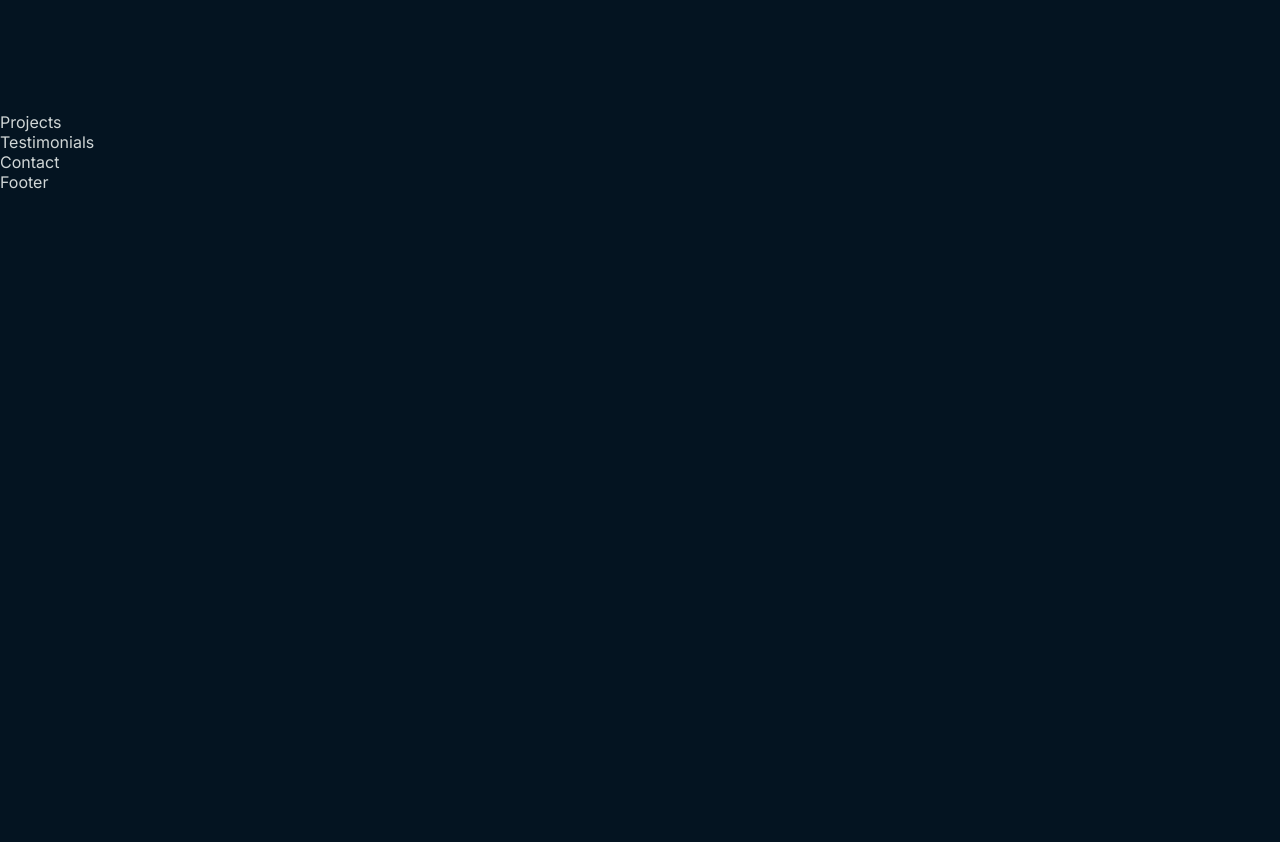
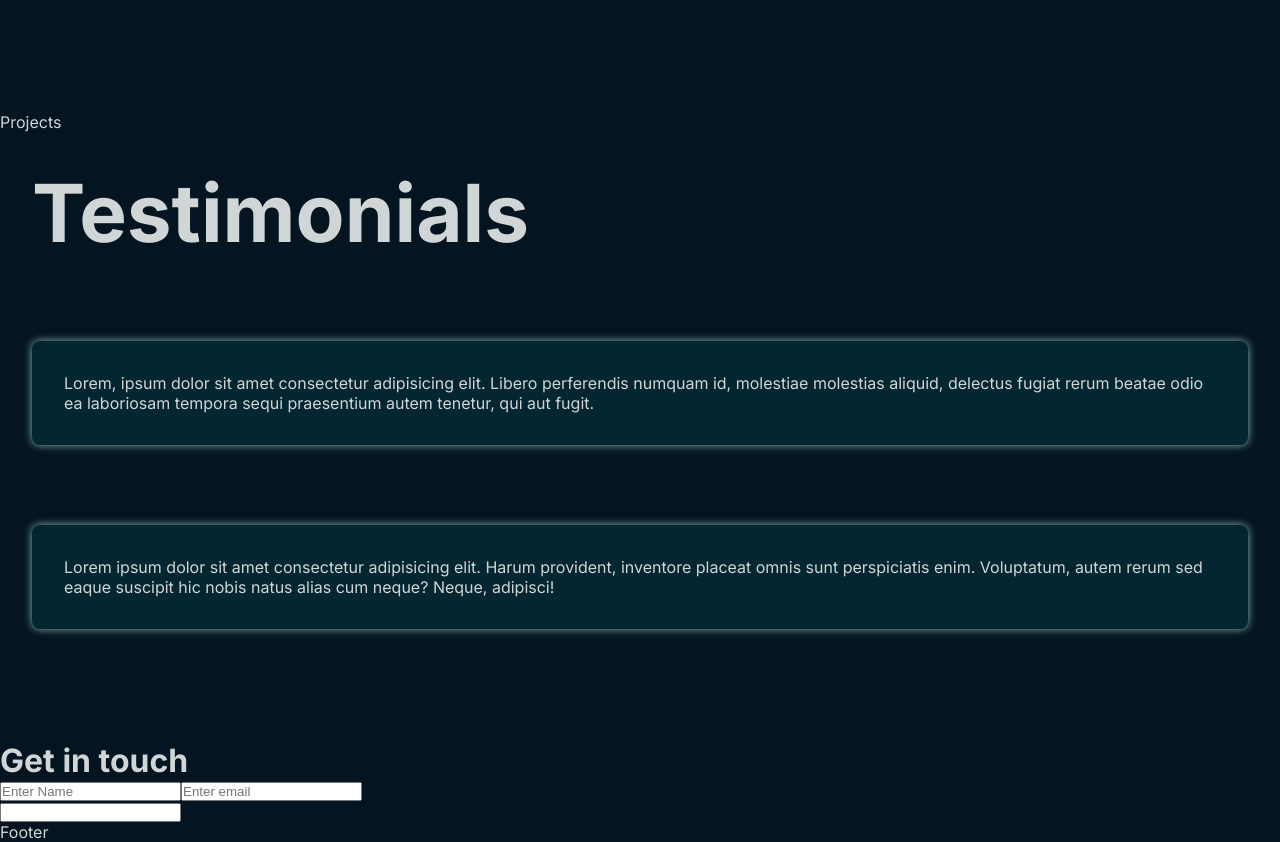
Before and after one commit to jacksonarsmith/next-portfolio, a Next.js app: page / in a window 1280 px wide. Shown: the part 1200-2042 px from the top of the page. Before the commit the page ends 1392 px from the top, so only its background shows below. Built offline with nearby package versions, Linux system fonts and the light colour scheme.

Commit message:
Added testimonial basic styling and boilerplate, more info to be added.

```diff
--- a/app/components/contact/Contact.jsx
+++ b/app/components/contact/Contact.jsx
@@ -2,6 +2,15 @@ import styles from './contact.module.css'
 
 export default function Contact() {
   return (
-    <div>Contact</div>
+    <div id='contact' className={styles.container}>
+      <h1>Get in touch</h1>
+      <div className={styles.form}>
+        <div className={styles.grid_two}>
+          <input type="text" placeholder='Enter Name'/>
+          <input type="email" id="email" placeholder='Enter email'/>
+        </div>
+        <input type="text" />
+      </div>
+    </div>
   )
 }
--- a/app/components/hero/hero.module.css
+++ b/app/components/hero/hero.module.css
@@ -21,7 +21,7 @@
 }
 
 .description h1 {
-    font-size: 60px;
+    font-size: 5rem;
 }
 
 .description p {
--- a/app/components/projects/Projects.jsx
+++ b/app/components/projects/Projects.jsx
@@ -2,6 +2,6 @@ import styles from './projects.module.css'
 
 export default function Projects() {
   return (
-    <div>Projects</div>
+    <div id='projects'>Projects</div>
   )
 }
--- a/app/components/skills/Skills.jsx
+++ b/app/components/skills/Skills.jsx
@@ -16,7 +16,7 @@ export default function Skills() {
   }
 
   return (
-    <div className={styles.container}>
+    <div id='skills' className={styles.container}>
       <div className={styles.selection}>
         <ul>
           <li onClick={() => handleItemSelection('frontend')}>
--- a/app/components/testimonials/Testimonials.jsx
+++ b/app/components/testimonials/Testimonials.jsx
@@ -2,6 +2,16 @@ import styles from './testimonials.module.css'
 
 export default function Testimonials() {
   return (
-    <div>Testimonials</div>
+    <div id='testimonials' className={styles.container}>
+      <h1>Testimonials</h1>
+      <div className={styles.testimonials}>
+        <div className={styles.testimonial}>
+          <p>Lorem, ipsum dolor sit amet consectetur adipisicing elit. Libero perferendis numquam id, molestiae molestias aliquid, delectus fugiat rerum beatae odio ea laboriosam tempora sequi praesentium autem tenetur, qui aut fugit.</p>
+        </div>
+        <div className={styles.testimonial}>
+          <p>Lorem ipsum dolor sit amet consectetur adipisicing elit. Harum provident, inventore placeat omnis sunt perspiciatis enim. Voluptatum, autem rerum sed eaque suscipit hic nobis natus alias cum neque? Neque, adipisci!</p>
+        </div>
+      </div>
+    </div>
   )
 }
--- a/app/components/testimonials/testimonials.module.css
+++ b/app/components/testimonials/testimonials.module.css
@@ -0,0 +1,18 @@
+.container {
+    padding: 2rem;
+}
+
+.container h1 {
+    font-size: 5rem;
+}
+
+.testimonials {
+}
+
+.testimonial {
+    margin: 5rem 0;
+    padding: 2rem;
+    background-color: var(--secondary-background-color);
+    box-shadow: 0 0 0.5rem var(--accent-color);
+    border-radius: 0.5rem;
+}
```
